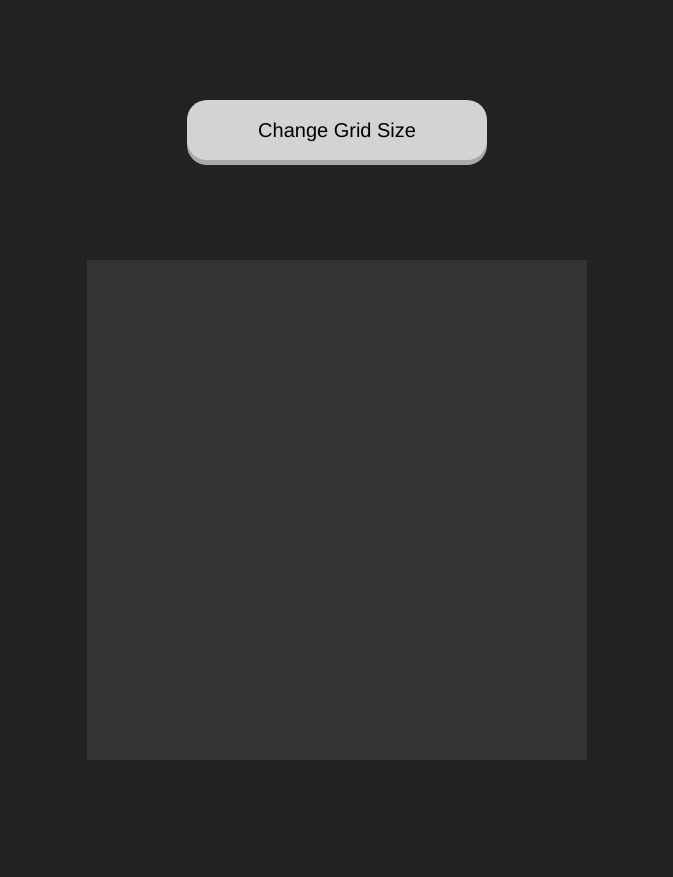
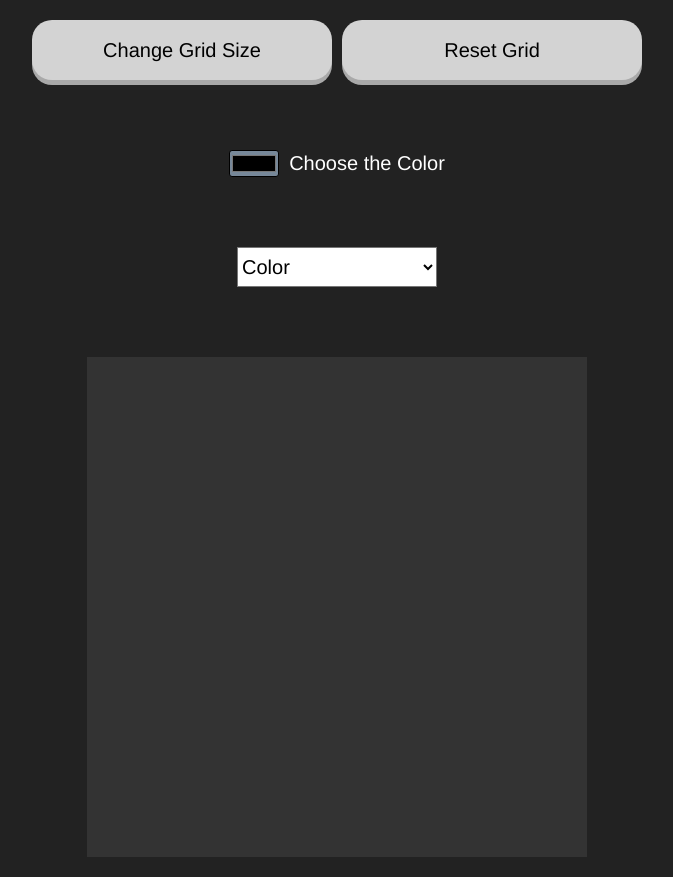
Before and after one commit to Illuminate-dev/odin-etch-a-sketch, a plain HTML site: page index.html in a window 1280 px wide. Shown: the whole page, without its empty margins (303-976 px from the left). Drawn offline with Linux system fonts and the light colour scheme.

Commit message:
Add color selection + Better UI

```diff
--- a/index.html
+++ b/index.html
@@ -10,7 +10,20 @@
   </head>
   <body>
     <div class="main">
-      <button class="size">Change Grid Size</button>
+      <div class="buttons">
+        <button class="size">Change Grid Size</button>
+        <button class="reset">Reset Grid</button>
+      </div>
+      <div class="colorselector">
+        <input type="color" name="color" id="color" class="colorslector" />
+        <label for="color">Choose the Color</label>
+      </div>
+
+      <select name="mode" id="mode">
+        <option value="color" selected>Color</option>
+        <option value="rainbow">Rainbow</option>
+      </select>
+
       <div id="grid"></div>
     </div>
   </body>
--- a/index.js
+++ b/index.js
@@ -1,5 +1,7 @@
 const grid = document.querySelector("#grid");
-let mode = 'color';
+const colorselector = document.querySelector("input")
+const modeselector = document.querySelector("#mode");
+let mode = modeselector.value;
 let color = 'black';
 
 function createGrid(side1, side2) {
@@ -73,6 +75,20 @@ document.querySelector('.size').addEventListener('click', (e) => {
     changeSize('New grid size?');
 });
 
+document.querySelector('.reset').addEventListener('click', (e) => {
+    destroyGrid();
+    createGrid(16, 16)
+})
+
+
+colorselector.addEventListener('input', (e) => {
+    color = e.target.value;
+})
+
+
+modeselector.addEventListener('change', (e) => {
+    mode = e.target.value;
+})
 
 
 destroyGrid();
--- a/style.css
+++ b/style.css
@@ -24,8 +24,8 @@
 .main {
     display: flex;
     flex-direction: column;
-    gap: 100px;
-    padding: 100px;
+    gap: 70px;
+    padding: 20px;
     align-items: center;
     justify-content: space-evenly;
 }
@@ -46,3 +46,33 @@ button:active {
     box-shadow: none;
     transform: translateY(5px);
 }
+
+div.colorselector {
+    display: flex;
+    gap: 10px;
+    justify-content: center;
+    align-items: center;
+}
+
+label {
+    color: white;
+    font-size: 20px;
+}
+
+input {
+    background-color: lightslategrey;
+    border-radius: 3px;
+}
+
+select, option {
+    background-color: white;
+    color: black;
+    width: 200px;
+    height: 40px;
+    font-size: 20px;
+}
+
+.buttons {
+    display: flex;
+    gap: 10px;
+}
```
